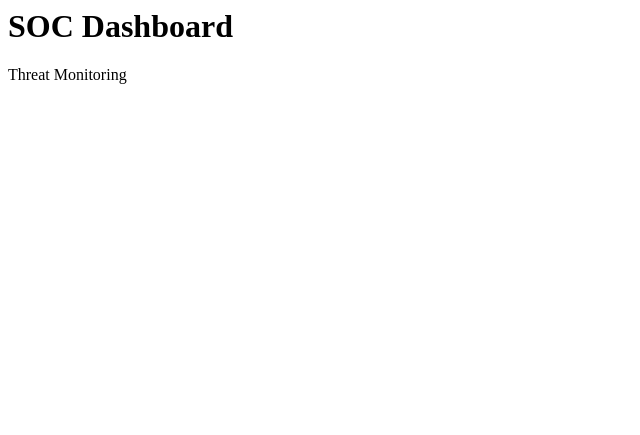
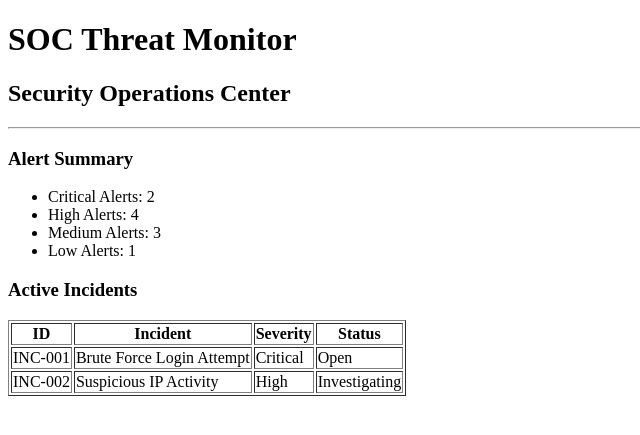
Before and after one commit to kristenpearl/SOC-Threat-Monitor, a Python web app: template templates/dashboard.html in a window 1280 px wide. Shown: the top 435 px of the page, without its empty margins (0-640 px from the left). Run offline with Jinja, Linux system fonts and the light colour scheme; the template is opened without the code that fills it, so the values that code supplies are empty.

Commit message:
Create SOC Threat Monitor dashboard layout
Added a complete HTML structure for the SOC Threat Monitor dashboard, including sections for alert summary and active incidents.

```diff
--- a/templates/dashboard.html
+++ b/templates/dashboard.html
@@ -1,2 +1,77 @@
-<h1>SOC Dashboard<h1></h1>
-<p>Threat Monitoring</p>
+<!DOCTYPE html>
+
+<html>
+
+<head>
+
+<title>SOC Threat Monitor</title>
+
+</head>
+
+<body>
+
+<h1>SOC Threat Monitor</h1>
+
+<h2>Security Operations Center</h2>
+
+<hr>
+
+<h3>Alert Summary</h3>
+
+<ul>
+
+<li>Critical Alerts: 2</li>
+
+<li>High Alerts: 4</li>
+
+<li>Medium Alerts: 3</li>
+
+<li>Low Alerts: 1</li>
+
+</ul>
+
+<h3>Active Incidents</h3>
+
+<table border="1">
+
+<tr>
+
+<th>ID</th>
+
+<th>Incident</th>
+
+<th>Severity</th>
+
+<th>Status</th>
+
+</tr>
+
+<tr>
+
+<td>INC-001</td>
+
+<td>Brute Force Login Attempt</td>
+
+<td>Critical</td>
+
+<td>Open</td>
+
+</tr>
+
+<tr>
+
+<td>INC-002</td>
+
+<td>Suspicious IP Activity</td>
+
+<td>High</td>
+
+<td>Investigating</td>
+
+</tr>
+
+</table>
+
+</body>
+
+</html>
```
